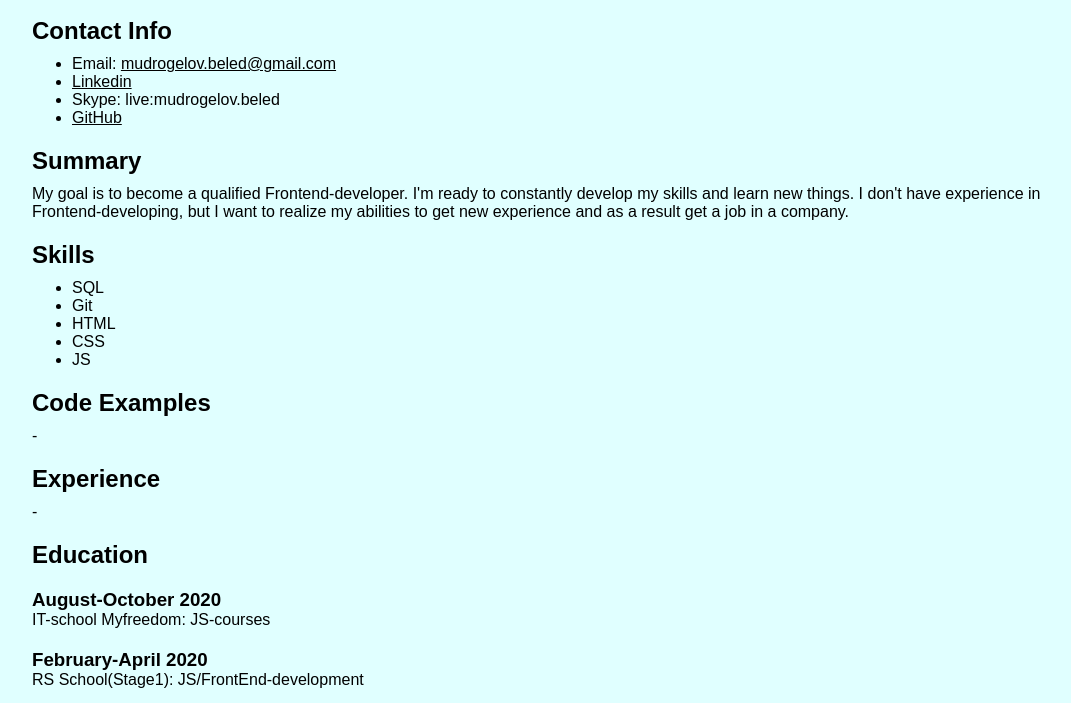
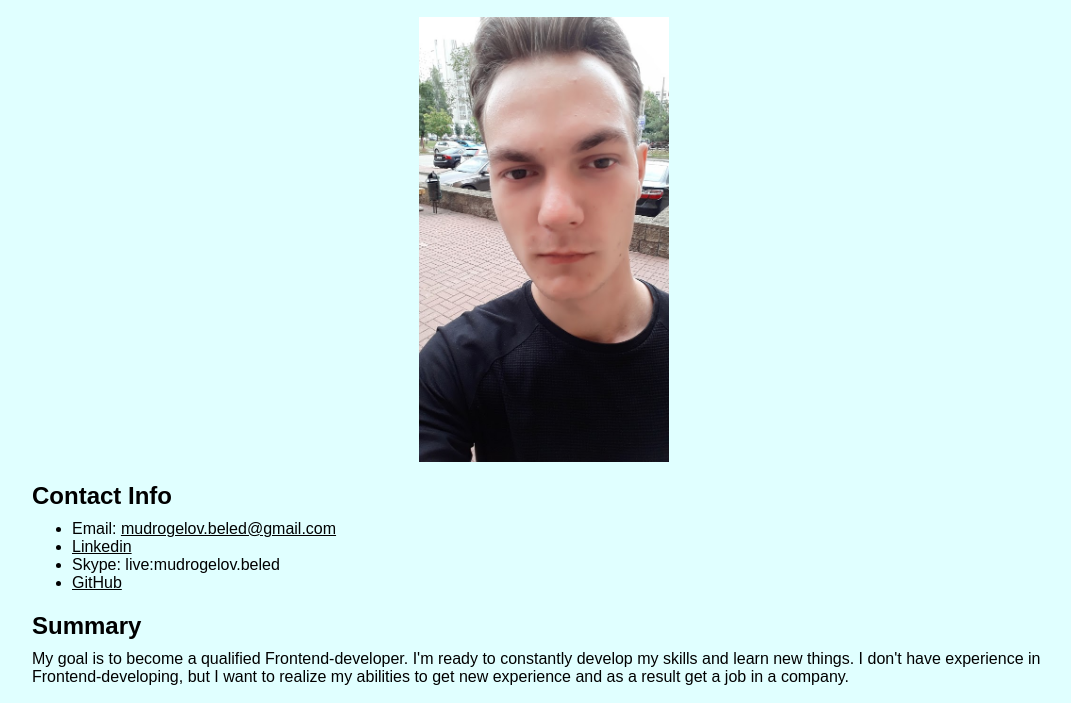
Before and after one commit to Chaffe/rsschool-cv, a plain HTML site: page index.html in a window 1280 px wide. Shown: the part 60-763 px from the top of the page, without its empty margins (96-1167 px from the left). Drawn offline with Linux system fonts and the light colour scheme.

Commit message:
feat: add image

```diff
--- a/index.html
+++ b/index.html
@@ -10,6 +10,7 @@
   <main>
     <div class="main__wrapper">
       <h1 class="main__title">Mikhail Mudrogelov</h1>
+      <img src="assets/photo.jpg" alt="" class="main__image">
       <div class="main__item contact-info">
         <h2>Contact Info</h2>
         <ul>
--- a/style.css
+++ b/style.css
@@ -26,6 +26,13 @@ main {
   text-align: center;
 }
 
+.main__image {
+  display: block;
+  margin: 0 auto;
+  margin-top: 20px;
+  width: 250px;
+}
+
 .main__item {
   margin-top: 20px;
 }
```
Also changed, not shown: assets/photo.jpg (added).
